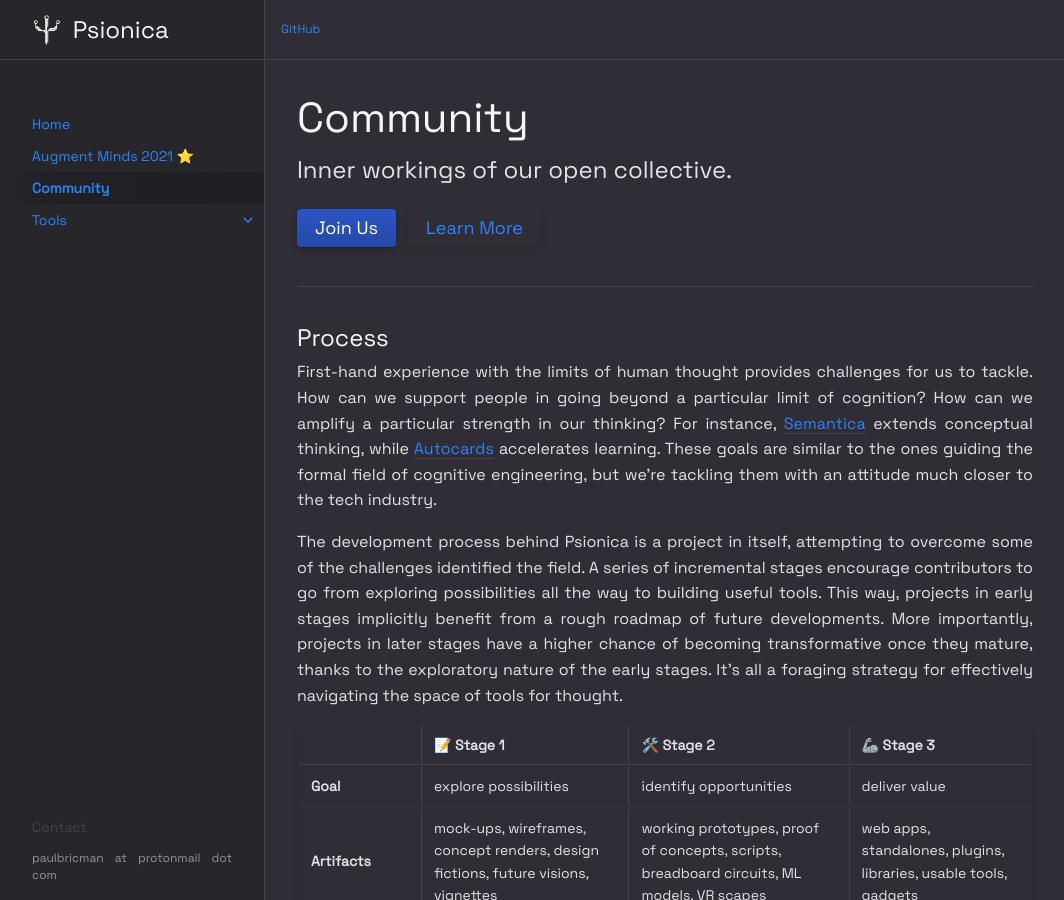
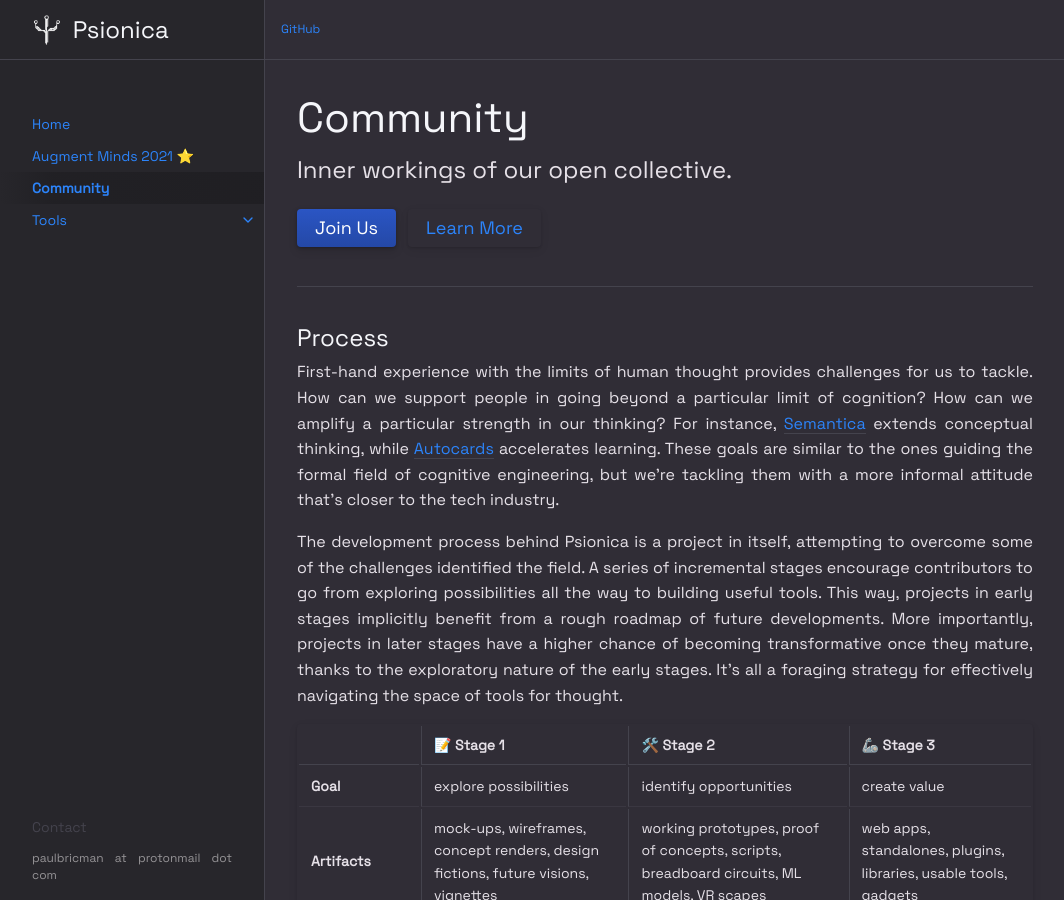
Before and after one commit to Psionica/psionica.github.io, a Jekyll site: the page built from community.md, in a window 1280 px wide and 900 px high. Shown: the whole window, without its empty margins (107-1171 px from the left). Built offline with Jekyll 4.4.1, drawn with Linux system fonts in a browser that asks for light colours.

Commit message:
Update phrasing

```diff
--- a/community.md
+++ b/community.md
@@ -17,13 +17,13 @@ Inner workings of our open collective.
 
 ## Process
 
-First-hand experience with the limits of human thought provides challenges for us to tackle. How can we support people in going beyond a particular limit of cognition? How can we amplify a particular strength in our thinking? For instance, [Semantica](/tools/semantica) extends conceptual thinking, while [Autocards](/tools/autocards/) accelerates learning. These goals are similar to the ones guiding the formal field of cognitive engineering, but we're tackling them with an attitude much closer to the tech industry.
+First-hand experience with the limits of human thought provides challenges for us to tackle. How can we support people in going beyond a particular limit of cognition? How can we amplify a particular strength in our thinking? For instance, [Semantica](/tools/semantica) extends conceptual thinking, while [Autocards](/tools/autocards/) accelerates learning. These goals are similar to the ones guiding the formal field of cognitive engineering, but we're tackling them with a more informal attitude that's closer to the tech industry.
 
 The development process behind Psionica is a project in itself, attempting to overcome some of the challenges identified the field. A series of incremental stages encourage contributors to go from exploring possibilities all the way to building useful tools. This way, projects in early stages implicitly benefit from a rough roadmap of future developments. More importantly, projects in later stages have a higher chance of becoming transformative once they mature, thanks to the exploratory nature of the early stages. It's all a foraging strategy for effectively navigating the space of tools for thought.
 
 |  | 📝 Stage 1 | 🛠️ Stage 2 | 🦾 Stage 3 |
 |-|-|-|-|
-| **Goal** | explore possibilities | identify opportunities | deliver value |
+| **Goal** | explore possibilities | identify opportunities | create value |
 | **Artifacts** | mock-ups, wireframes, concept renders, design fictions, future visions, vignettes | working prototypes, proof of concepts, scripts, breadboard circuits, ML models, VR scapes | web apps, standalones, plugins, libraries, usable tools, gadgets |
 | **Roles** | designers, futurists | makers, hackers | developers, engineers |
 | **Constraints** | imagination | imagination, feasibility | imagination, feasibility, utility |
```
Also changed, not shown: 2 other files.
